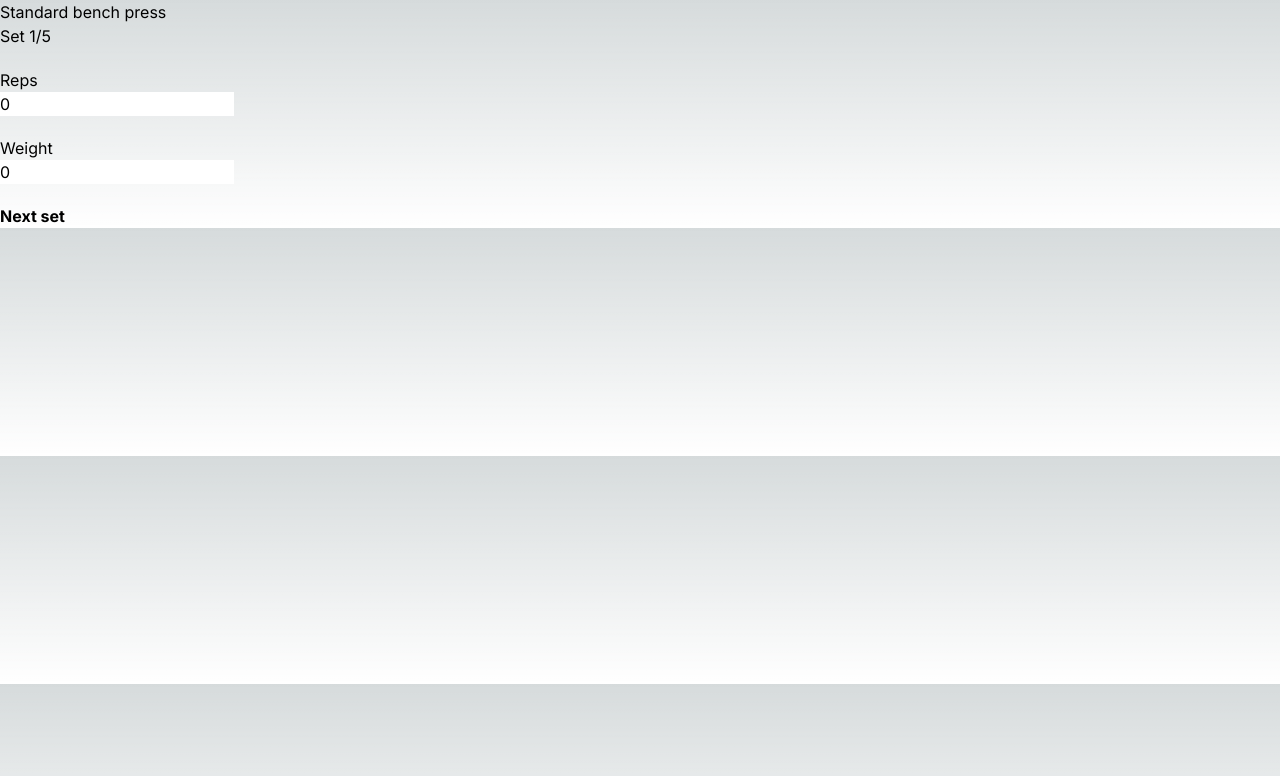
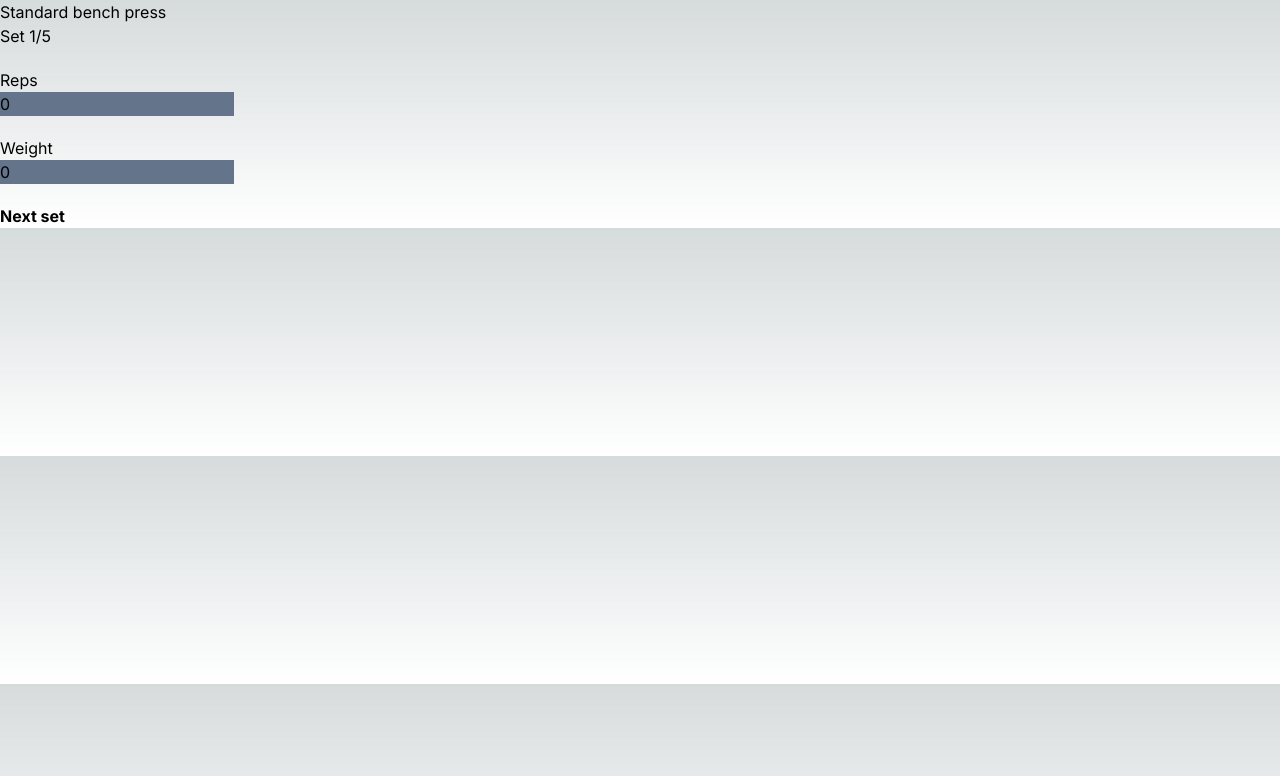
Before and after one commit to carlosquesada24/fitness-app, a Next.js app: page /routines/session/1 in a window 1280 px wide. Shown: the top 776 px of the page. Built offline with nearby package versions, Linux system fonts and the light colour scheme.

Commit message:
Routines handleNext validation added

```diff
--- a/app/(modules)/routines/(infrastucture)/(pages)/session/[id]/page.tsx
+++ b/app/(modules)/routines/(infrastucture)/(pages)/session/[id]/page.tsx
@@ -1,5 +1,6 @@
 "use client"
 
+import { useForm } from '@/app/(hooks)/useForm';
 import React, { useState } from 'react'
 
 const exercises = [
@@ -29,15 +30,37 @@ const exercises = [
     },
 ];
 
+const formInitialState = {
+    reps: 0,
+    weight: 0,
+}
+
+interface Form {
+    reps: number;
+    weight: number;
+}
+
 const page = ({ params }: any) => {
     const [currentExercise, setCurrentExercise] = useState(exercises[0])
     const [currentSet, setCurrentSet] = useState(1)
     const [currentExerciseIndex, setCurrentExerciseIndex] = useState(0);
 
+    const [formValues, handleInputChange] = useForm<Form>(formInitialState)
 
     const allSets = currentExercise.sets
     const isCurrentSetLast = currentSet === allSets
     const isLastExercise = currentExerciseIndex === exercises.length - 1
+    const isNextDisabled =
+        (
+            (formValues as Form).reps === 0 ||
+            Number((formValues as Form).reps) === 0 ||
+            (formValues as Form).reps === null
+        ) ||
+        (
+            (formValues as Form).weight === 0 ||
+            Number((formValues as Form).weight) === 0 ||
+            (formValues as Form).weight === null
+        )
     const nextExercise = exercises[currentExerciseIndex + 1]
 
     const handleNextSet = () => {
@@ -69,12 +92,24 @@ const page = ({ params }: any) => {
 
             <div className='my-5'>
                 <label htmlFor="reps">Reps</label>
-                <input className='block' name="reps" type="text" value="0" />
+                <input
+                    className='block bg-slate-500'
+                    name="reps"
+                    type="text"
+                    value={(formValues as Form).reps}
+                    onChange={handleInputChange}
+                />
             </div>
 
             <div className='my-5'>
                 <label htmlFor="weight">Weight</label>
-                <input className='block' name="weight" type="text" value="0" />
+                <input
+                    className='block bg-slate-500'
+                    name="weight"
+                    type="text"
+                    value={(formValues as Form).weight}
+                    onChange={handleInputChange}
+                />
             </div>
 
 
@@ -83,8 +118,9 @@ const page = ({ params }: any) => {
                     block
                     font-bold
                     ${isCurrentSetLast ? "hidden" : "block"}
-
+                    ${isNextDisabled ? "hover:cursor-not-allowed" : "hover:cursor-pointer"}
                 `}
+                disabled={isNextDisabled}
                 onClick={handleNextSet}
             >Next set</button>
             <button className={`font-bold ${isCurrentSetLast && !isLastExercise ? "block" : "hidden"}`} onClick={handleNextExercise}>Next exercise</button>
```
